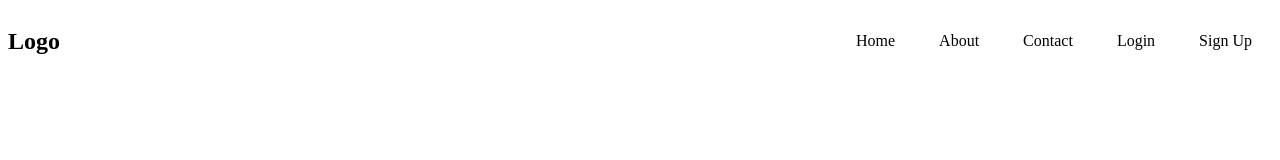
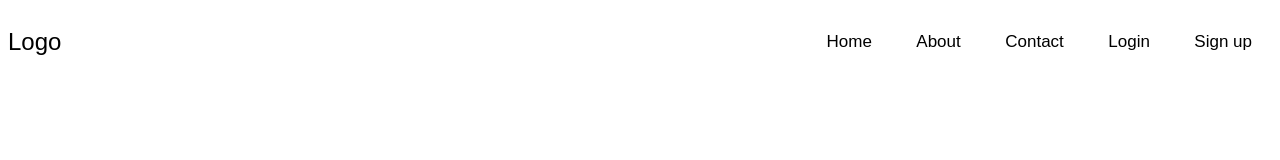
Before and after one commit to Tsunamiisking/scrum-board, a plain HTML site: page index.htm in a window 1280 px wide. Drawn offline with Linux system fonts and the light colour scheme; a web font is replaced by a local one.

Commit message:
Added links

```diff
--- a/index.htm
+++ b/index.htm
@@ -21,11 +21,11 @@
         </div>
         <nav>
             <ul class="nav-items">
-                <li>Home</li>
-                <li>About</li>
-                <li>Contact</li>
-                <li>Login</li>
-                <li>Sign Up</li>
+                <li><a class="" href="">Home</a></li>
+                <li><a class="" href="">About</a></li>
+                <li><a class="" href="">Contact</a></li>
+                <li><a class="" href="">Login</a></li>
+                <li><a class="" href="">Sign up</a></li>
             </ul>
         </nav>
     </header>
--- a/style.css
+++ b/style.css
@@ -1,7 +1,11 @@
 * {
     box-sizing: border-box;
+    font-family: "Jockey One", sans-serif;
+    font-weight: 400;
+}
 
-
+.bold-font{
+    font-weight: 500;
 }
 
 .container {
@@ -125,8 +129,14 @@ header{
     align-items: center;
     justify-content: space-between;
 }
-
 nav .nav-items li{
     display: inline-block;
     padding: 0 20px;
+
 }
+nav .nav-items a{
+    font-size: 17px;
+    text-decoration: none;
+    color: black;
+
+}
```
